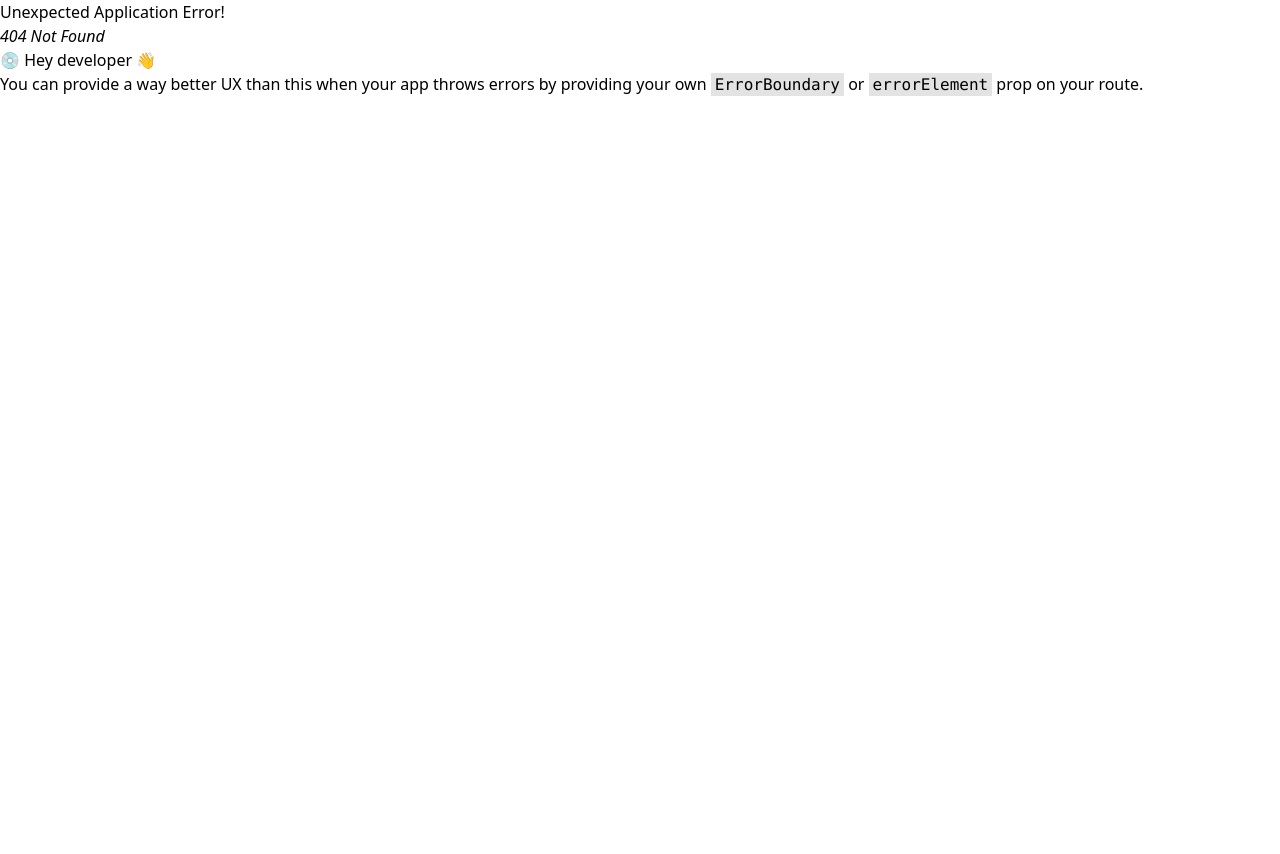
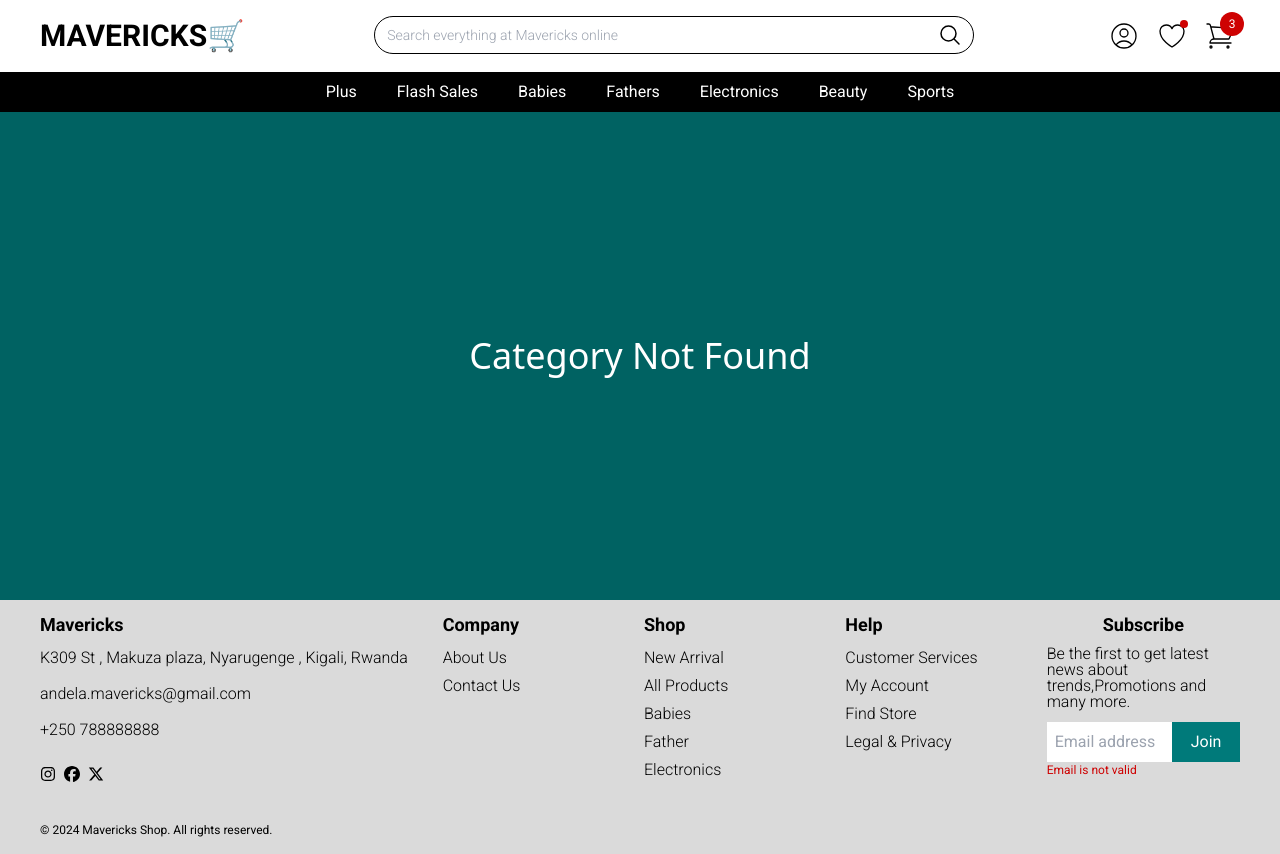
Before and after one commit to atlp-rwanda/e-commerce-mavericks-fn, a React (Vite) app: page /categories/1 in a window 1280 px wide. Before the commit this address had no page. Before the commit the page ends 800 px from the top, so only its background shows below. Built offline with nearby package versions, Linux system fonts and the light colour scheme.

Commit message:
[#finishes 187802122] fixing landingpage bugs

```diff
--- a/src/App.tsx
+++ b/src/App.tsx
@@ -6,6 +6,7 @@ import Login from './pages/Login';
 import LandingPage from './pages/LandingPage';
 import GoogleAuthSuccess from './components/authentication/GoogleAuthSucces';
 import { ToastContainer } from 'react-toastify';
+import CategoriesPage from './pages/CategoriesPage';
 
 const App = () => {
   const router = createBrowserRouter([
@@ -24,6 +25,10 @@ const App = () => {
           path: 'auth/success/:token',
           element: <GoogleAuthSuccess />,
         },
+        {
+          path: 'categories/:categoryId',
+          element: <CategoriesPage />,
+        }
       ],
     },
     {
--- a/src/components/Products/ProductCard.tsx
+++ b/src/components/Products/ProductCard.tsx
@@ -14,7 +14,7 @@ const ProductCard: React.FC<ProductCardProps> = ({ product }) => {
         <img
           src={imageUrl}
           alt={product.name}
-          className="h-48 w-full rounded-sm"
+          className="h-48 w-full rounded-sm object-cover"
         />
       </div>
       <div className="product-name-cart-button pt-2">
@@ -26,7 +26,7 @@ const ProductCard: React.FC<ProductCardProps> = ({ product }) => {
           <p className="text-sm p-2 text-[#949191]">{product.manufacturer}</p>
         </div>
         <div className="cart-button">
-          <button className="px-5 py-2 text-center bg-[#007A7A] text-whiteColor font-bold rounded-sm">
+          <button className="px-5 py-2 text-center bg-[#007A7A] hover:bg-[#2cdfdf] text-whiteColor font-bold rounded-sm">
             Add to Cart
           </button>
         </div>
--- a/src/containers/Arrivals/NewArrivals.tsx
+++ b/src/containers/Arrivals/NewArrivals.tsx
@@ -14,10 +14,15 @@ export default function NewArrivals() {
   const productsData: ProductResponse = data as unknown as ProductResponse;
 
   if (error) {
-    return <div>Error loading products</div>;
+    return <div>
+              <div className="absolute inset-0 opacity-[0.8] flex justify-center items-center h-[100vh] p-128 bg-darkGreen text-redColor text-4xl">
+                Check your internet :)
+              </div>
+          </div>;
   }
 
   const productsList: Product[] = productsData ? productsData.data : [];
+  const sortedProducts = [...productsList].sort((a, b) => new Date(b.createdAt).getTime() - new Date(a.createdAt).getTime()).slice(0, 8);
 
   const next = () => {
     setCurrentPage(prevPage => Math.min(prevPage + 1, Math.floor(productsList.length / perPage)));
@@ -29,7 +34,7 @@ export default function NewArrivals() {
 
   const startIndex = currentPage * perPage;
   const endIndex = startIndex + perPage;
-  const allProductsOnPage = productsList.slice(startIndex, endIndex);
+  const allProductsOnPage = sortedProducts.slice(startIndex, endIndex);
 
   return (
     <div className='new-arrivals'>
--- a/src/containers/FeaturedProducts/FeaturedProducts.tsx
+++ b/src/containers/FeaturedProducts/FeaturedProducts.tsx
@@ -25,10 +25,6 @@ export default function FeaturedProduct() {
     );
   }
 
-  if (error) {
-    return <div>Error loading products</div>;
-  }
-
   const productsData: ProductResponse = data as unknown as ProductResponse;
 
   if (!productsData) {
--- a/src/containers/categories/Category.tsx
+++ b/src/containers/categories/Category.tsx
@@ -1,18 +1,32 @@
-import React from "react"
+import React from "react";
+import { useNavigate } from "react-router-dom";
 
 interface CategoryProps {
-    image: string,
-    category: string
+  image: string;
+  category: string;
 }
 
-const Category:React.FC<CategoryProps> =({image, category}) =>{
+const Category: React.FC<CategoryProps> = ({ image, category }) => {
+  const navigate = useNavigate();
+
+  const handleClick = () => {
+    navigate(`/categories/${category}`);
+  };
+
   return (
-    <div className="single-category flex justify-center gap-1 flex-col cursor-pointer relative w-56 p-4">
-      <img src={image} alt="Category" className=' h-48 rounded-md object-cover hover:w-56 hover:h-56'/>
+    <div
+      className="single-category flex justify-center gap-1 flex-col cursor-pointer relative w-56 p-4"
+      onClick={handleClick}
+    >
+      <img
+        src={image}
+        alt={category}
+        className="h-48 rounded-md object-cover hover:w-56 hover:h-56"
+      />
       <p className="text-blackColor font-bold">{category}</p>
-      <div className="absolute inset-0 hover:bg-blackColor hover:bg-opacity-50 rounded-md"></div>
-  </div>
-  )
-}
+      <div className="absolute inset-0 hover:bg-blackColor hover:bg-opacity-20 rounded-md"></div>
+    </div>
+  );
+};
 
-export default Category
+export default Category;
--- a/src/containers/herosection/HeroPage.tsx
+++ b/src/containers/herosection/HeroPage.tsx
@@ -82,7 +82,7 @@ function HeroPage() {
   }, []);
 
   return (
-    <div className="p-3 md:p-4 xl:px-10">
+    <div className="p-3 md:p-4 xl:px-10 font-roboto">
       <div className="hero-container flex flex-col-reverse md:grid md:grid-cols-3 md:gap-4">
         <div className="small-images grid grid-cols-2 md:flex md:flex-col md:gap-1 md:col-span-1">
           <div className="upper-image relative">
--- a/src/containers/nav/NavbarComponents.tsx
+++ b/src/containers/nav/NavbarComponents.tsx
@@ -4,7 +4,7 @@ import education from '../../assets/education.png'
 import suppliment from '../../assets/supplement.png'
 import shoes from '../../assets/shoes.png'
 import electronics from '../../assets/electronics.png'
-import { Link, NavLink } from 'react-router-dom'
+import { NavLink, useNavigate } from 'react-router-dom'
 
 export function PopularCategory({ title }: { title: string }) {
     return (
@@ -32,25 +32,30 @@ export function SidebarLink({ icon, name, to }: { icon: string, name: string, to
     )
 }
 export function DesktopNav() {
+    const navigate = useNavigate();
+
+    const handleClick = (name: string) => {
+      navigate(`/categories/${name}`);
+    };
     return (
         <div className="bg-blackColor text-whiteColor hidden md:block w-full">
             <div className="flex justify-center items-center border-whiteColor">
-                <DeskNavLink to="/" name='Plus' />
-                <DeskNavLink to="/" name='Flash Sales' />
-                <DeskNavLink to="/" name='Babies' />
-                <DeskNavLink to="/" name='Fathers' />
-                <DeskNavLink to="/" name='Electronics' />
-                <DeskNavLink to="/" name='Beauty' />
-                <DeskNavLink to="/" name='Sports' />
+                <DeskNavLink onClick={() => handleClick('Plus')} name='Plus' />
+                <DeskNavLink onClick={() => handleClick('Flash Sales')} name='Flash Sales' />
+                <DeskNavLink onClick={() => handleClick('Babies')} name='Babies' />
+                <DeskNavLink onClick={() => handleClick('Fathers')} name='Fathers' />
+                <DeskNavLink onClick={() => handleClick('Electronics')} name='Electronics' />
+                <DeskNavLink onClick={() => handleClick('Beauty')} name='Beauty' />
+                <DeskNavLink onClick={() => handleClick('Sports')} name='Sports' />
             </div>
         </div>
     )
 }
 
-function DeskNavLink({ to, name }: { to: string, name: string }) {
+function DeskNavLink({ onClick, name }: { onClick: () => void, name: string }) {
     return (
-        <Link to={to} className={`px-5 py-2 cursor-pointer hover:bg-whiteColor hover:text-blackColor transition-all delay-100 ease-linear`}>
+        <div onClick={onClick} className={`px-5 py-2 cursor-pointer hover:bg-whiteColor hover:text-blackColor transition-all delay-100 ease-linear`}>
             {name}
-        </Link>
+        </div>
     );
 }
--- /dev/null
+++ b/src/pages/CategoriesPage.tsx
@@ -0,0 +1,51 @@
+import React from 'react';
+import { useParams } from 'react-router-dom';
+import Footer from '../components/footer/Footer';
+import Navbar from '../components/navbar/Navbar';
+
+const CategoriesPage: React.FC = () => {
+  const { categoryId } = useParams<{ categoryId: string }>();
+
+  const renderCategoryContent = (category: string) => {
+    switch (category) {
+      case 'Plus':
+        return <div>Content for Plus</div>;
+      case 'Flash Sales':
+        return <div>Content for Flash Sales</div>;
+      case 'Babies':
+        return <div>Content for Babies</div>;
+      case 'Fathers':
+        return <div>Content for Fathers</div>;
+      case 'Books':
+          return <div>Content for Books</div>;
+      case 'Toys':
+          return <div>Content for Toys</div>;
+      case 'Electronics':
+        return <div>Content for Electronics</div>;
+      case 'Beauty':
+        return <div>Content for Beauty</div>;
+      case 'Fashion':
+          return <div>Content for Fashion</div>;
+      case 'Beauty':
+          return <div>Content for Beauty</div>;
+      case 'Sports':
+        return <div>Content for Sports</div>;
+      default:
+        return (
+            <div>Category Not Found</div>
+        )
+    }
+  };
+
+  return (
+    <div>
+      <Navbar />
+      <div className="py-56 flex justify-center items-center bg-darkGreen text-4xl text-whiteColor">
+        {renderCategoryContent(categoryId!)}
+      </div>
+      <Footer />
+    </div>
+  );
+};
+
+export default CategoriesPage;
```
